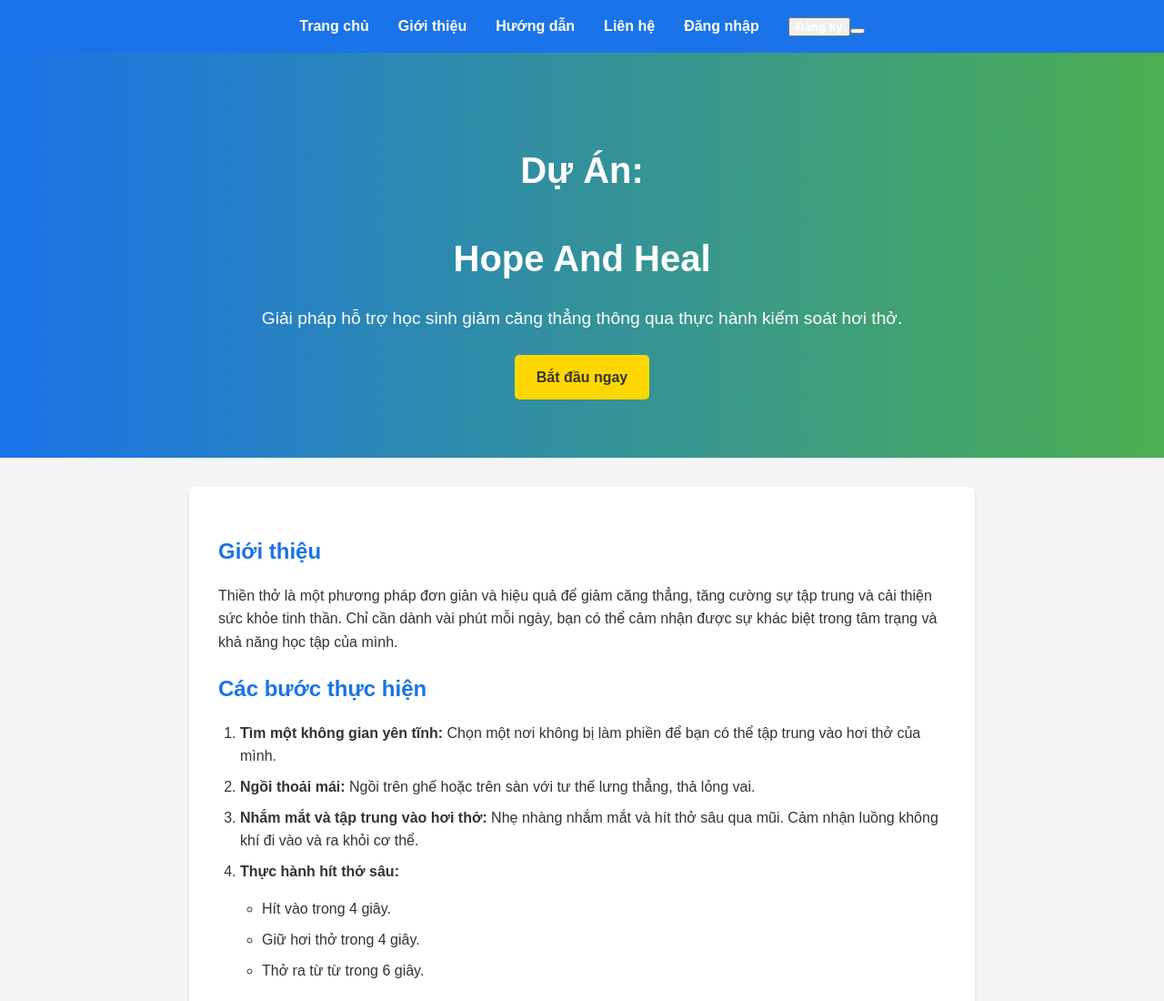
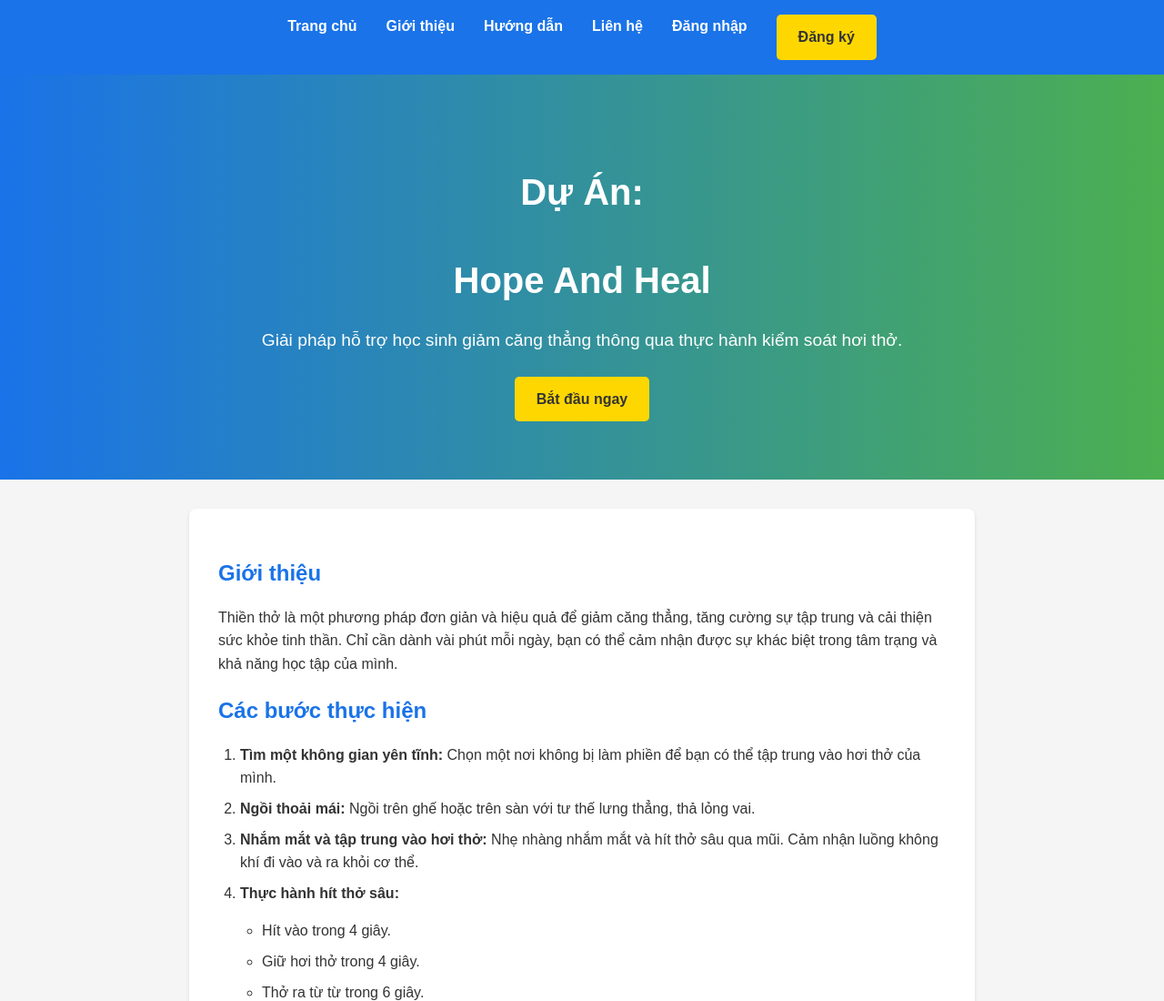
Before and after one commit to Lavender-hnv/website, a plain HTML site: page Docs/Hopeheal.html in a window 1280 px wide. Shown: the top 1100 px of the page at 91% size. Drawn offline with Linux system fonts and the light colour scheme.

Commit message:
Update Hopeheal.html

```diff
--- a/Docs/Hopeheal.html
+++ b/Docs/Hopeheal.html
@@ -15,7 +15,7 @@
                 <li><a href="#">Hướng dẫn</a></li>
                 <li><a href="#">Liên hệ</a></li>
                 <li><a href="#">Đăng nhập</a></li>
-                <li><button><a href="https://forms.gle/s7xZfPbDzTDtanSC9">Đăng ký</a><button></li>
+                <li><a href="https://forms.gle/s7xZfPbDzTDtanSC9" class="cta-button">Đăng ký</a></li>
             </ul>
         </nav>
     </header>
```
